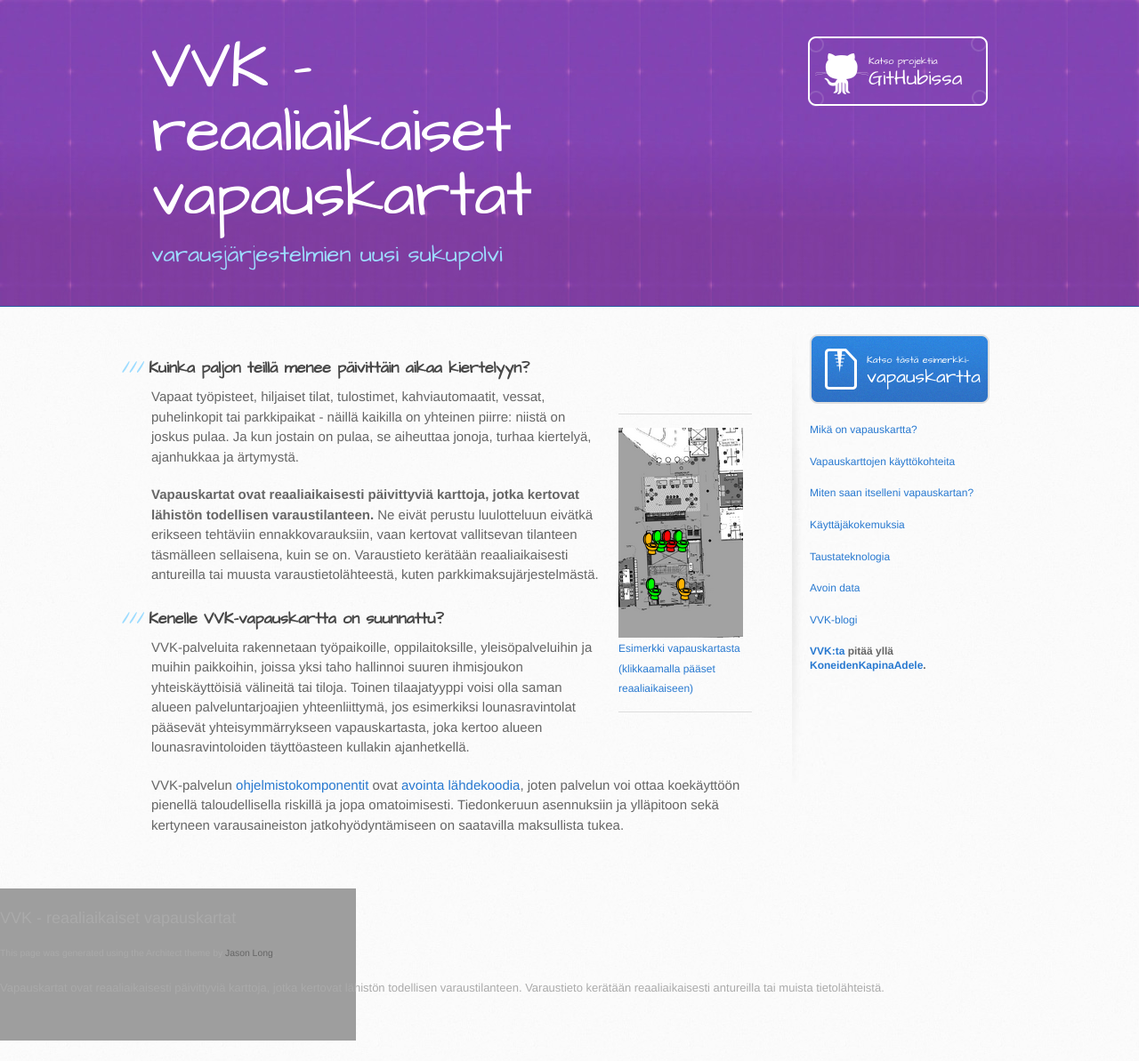
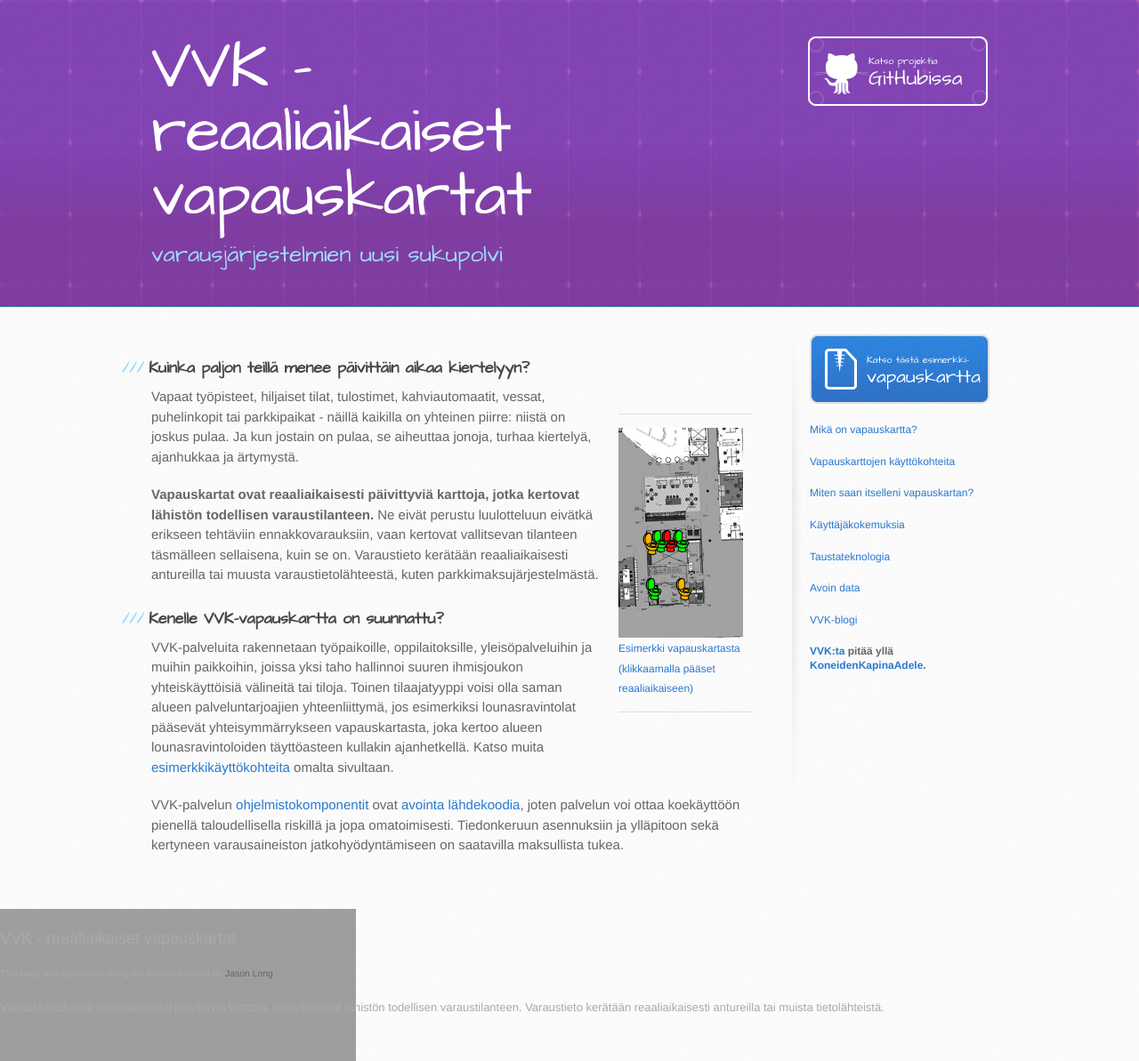
Before and after one commit to KoneidenKapinaAdele/vvk, a Jekyll site: the page built from index.md, in a window 1280 px wide. Shown: the whole page at 89% size. Built offline with Jekyll 4.4.1, drawn with Linux system fonts in a browser that asks for light colours; before the commit the page ends 1170 px from its top, so only the background shows below that.

Commit message:
linkitä käyttökohteet etusivulta

```diff
--- a/index.md
+++ b/index.md
@@ -31,7 +31,8 @@ suuren ihmisjoukon yhteiskäyttöisiä välineitä tai tiloja.  Toinen
 tilaajatyyppi voisi olla saman alueen palveluntarjoajien yhteenliittymä,
 jos esimerkiksi lounasravintolat pääsevät yhteisymmärrykseen
 vapauskartasta, joka kertoo alueen lounasravintoloiden täyttöasteen
-kullakin ajanhetkellä.
+kullakin ajanhetkellä.  Katso muita
+[esimerkkikäyttökohteita](kayttokohteet) omalta sivultaan.
 
 VVK-palvelun [ohjelmistokomponentit](teknologia) ovat [avointa
 lähdekoodia](https://github.com/KoneidenKapinaAdele/vvk-back), joten
```
